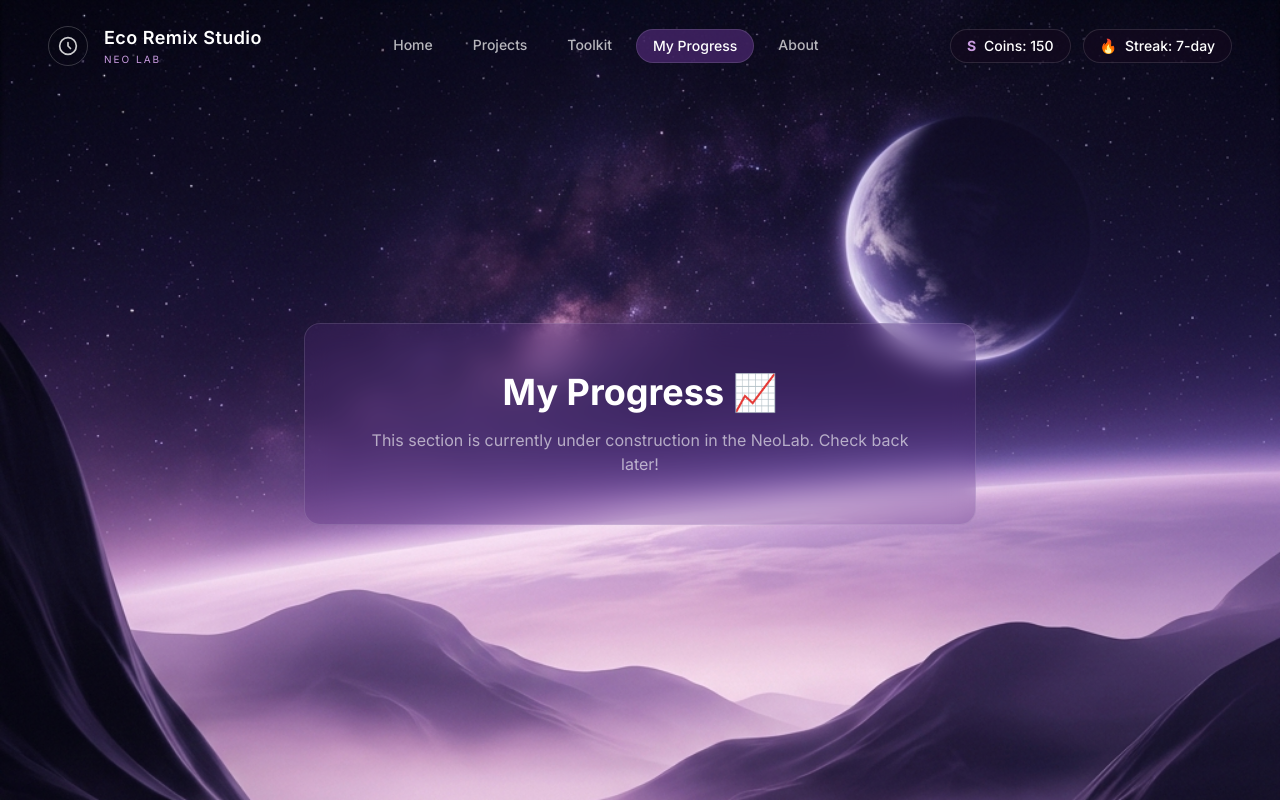
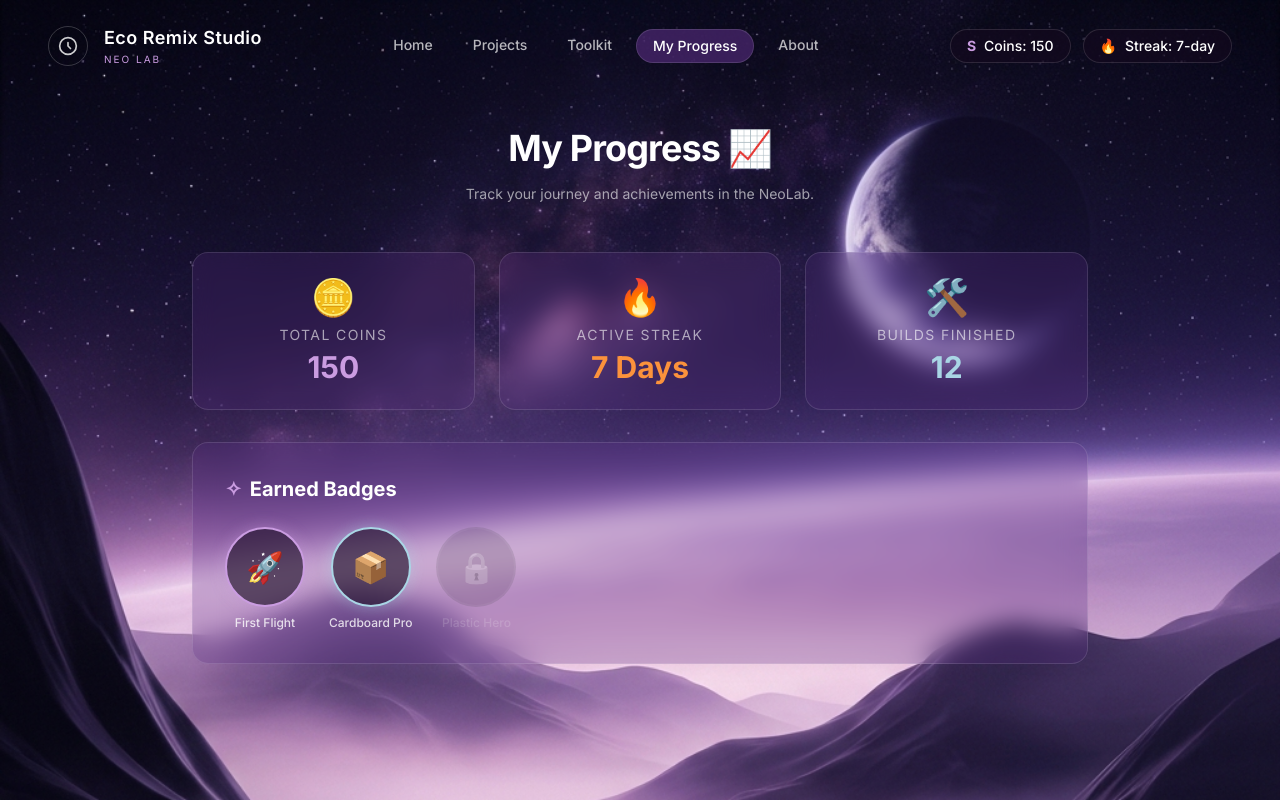
Before and after one commit to azanabdullah2752012-ui/sam-s-app, a React (Vite) app in the folder frontend/: page /progress in a window 1280 px wide. Built offline with nearby package versions, Linux system fonts and the light colour scheme.

Commit message:
feat: build out Toolkit, Progress, and About pages

```diff
--- a/frontend/src/App.jsx
+++ b/frontend/src/App.jsx
@@ -4,15 +4,9 @@ import Navbar from './components/Navbar';
 import Hero from './components/Hero';
 import Marketplace from './components/Marketplace';
 import ProjectPlanner from './components/ProjectPlanner';
-
-const PlaceholderPage = ({ title }) => (
-  <div className="w-full min-h-screen flex flex-col items-center justify-center pt-32 pb-20 z-10 relative">
-    <div className="glass p-12 rounded-2xl border border-neoBorder text-center max-w-2xl">
-      <h2 className="text-4xl font-bold mb-4">{title}</h2>
-      <p className="text-white/60">This section is currently under construction in the NeoLab. Check back later!</p>
-    </div>
-  </div>
-);
+import Toolkit from './components/Toolkit';
+import Progress from './components/Progress';
+import About from './components/About';
 
 function App() {
   const [coinBalance, setCoinBalance] = useState(150);
@@ -26,9 +20,9 @@ function App() {
             <Route path="/" element={<Hero />} />
             <Route path="/marketplace" element={<Marketplace coinBalance={coinBalance} setCoinBalance={setCoinBalance} />} />
             <Route path="/planner" element={<ProjectPlanner />} />
-            <Route path="/toolkit" element={<PlaceholderPage title="Toolkit 🛠️" />} />
-            <Route path="/progress" element={<PlaceholderPage title="My Progress 📈" />} />
-            <Route path="/about" element={<PlaceholderPage title="About ℹ️" />} />
+            <Route path="/toolkit" element={<Toolkit />} />
+            <Route path="/progress" element={<Progress coinBalance={coinBalance} />} />
+            <Route path="/about" element={<About />} />
           </Routes>
         </main>
       </div>
--- /dev/null
+++ b/frontend/src/components/About.jsx
@@ -0,0 +1,45 @@
+import React from 'react';
+
+const About = () => {
+  return (
+    <div className="w-full min-h-screen flex flex-col items-center pt-32 pb-20 z-10 relative">
+      <div className="text-center mb-12">
+        <h2 className="text-4xl font-bold mb-4 tracking-tight text-white">About NeoLab ℹ️</h2>
+        <p className="text-sm text-white/60">Discover the mission behind our universe.</p>
+      </div>
+
+      <div className="glass max-w-3xl w-full p-12 rounded-2xl border border-neoBorder relative overflow-hidden">
+        <div className="absolute -top-32 -right-32 w-64 h-64 bg-neoAccent opacity-20 rounded-full blur-3xl"></div>
+        <div className="absolute -bottom-32 -left-32 w-64 h-64 bg-neoBlue opacity-20 rounded-full blur-3xl"></div>
+
+        <div className="relative z-10">
+          <h3 className="text-2xl font-bold mb-4 flex items-center gap-2">
+            <span className="text-neoAccent">✧</span> Turning Trash into Treasures
+          </h3>
+          <p className="text-white/70 leading-relaxed mb-6">
+            Eco Remix Studio (NeoLab Edition) is a premium workspace dedicated to helping you transform everyday household recyclables into incredible DIY creations. Whether it's cardboard boxes, plastic bottles, or old fabrics, our Magic Brain AI helps you engineer the perfect blueprints.
+          </p>
+
+          <h3 className="text-2xl font-bold mb-4 flex items-center gap-2 mt-10">
+            <span className="text-neoBlue">✧</span> The Marketplace Economy
+          </h3>
+          <p className="text-white/70 leading-relaxed">
+            By building projects and maintaining your streak, you earn Coins. Use these Coins to unlock premium community-crafted blueprints in the Store. Keep building, keep recycling, and keep creating!
+          </p>
+
+          <div className="mt-10 p-6 bg-[rgba(20,9,30,0.5)] rounded-xl border border-neoBorder flex items-center justify-between">
+            <div>
+              <p className="text-xs text-white/40 uppercase tracking-widest">Version</p>
+              <p className="font-bold">v2.0.1 - NeoLab Build</p>
+            </div>
+            <button className="px-4 py-2 bg-white/10 hover:bg-white/20 rounded-lg text-sm transition">
+              View Changelog
+            </button>
+          </div>
+        </div>
+      </div>
+    </div>
+  );
+};
+
+export default About;
--- /dev/null
+++ b/frontend/src/components/Progress.jsx
@@ -0,0 +1,66 @@
+import React from 'react';
+
+const Progress = ({ coinBalance }) => {
+  return (
+    <div className="w-full min-h-screen flex flex-col items-center pt-32 pb-20 z-10 relative">
+      <div className="text-center mb-12">
+        <h2 className="text-4xl font-bold mb-4 tracking-tight text-white">My Progress 📈</h2>
+        <p className="text-sm text-white/60">Track your journey and achievements in the NeoLab.</p>
+      </div>
+
+      <div className="w-full max-w-4xl flex flex-col gap-8">
+
+        {/* Stats Row */}
+        <div className="grid grid-cols-1 md:grid-cols-3 gap-6">
+          <div className="glass p-6 rounded-2xl border border-neoBorder flex flex-col items-center text-center">
+            <span className="text-4xl mb-2">🪙</span>
+            <h4 className="text-sm text-white/60 uppercase tracking-widest mb-1">Total Coins</h4>
+            <p className="text-3xl font-bold text-neoAccent">{coinBalance}</p>
+          </div>
+
+          <div className="glass p-6 rounded-2xl border border-neoBorder flex flex-col items-center text-center">
+            <span className="text-4xl mb-2">🔥</span>
+            <h4 className="text-sm text-white/60 uppercase tracking-widest mb-1">Active Streak</h4>
+            <p className="text-3xl font-bold text-orange-400">7 Days</p>
+          </div>
+
+          <div className="glass p-6 rounded-2xl border border-neoBorder flex flex-col items-center text-center">
+            <span className="text-4xl mb-2">🛠️</span>
+            <h4 className="text-sm text-white/60 uppercase tracking-widest mb-1">Builds Finished</h4>
+            <p className="text-3xl font-bold text-neoBlue">12</p>
+          </div>
+        </div>
+
+        {/* Badges Section */}
+        <div className="glass p-8 rounded-2xl border border-neoBorder w-full">
+          <h3 className="text-xl font-bold text-white mb-6 flex items-center gap-2">
+            <span className="text-neoAccent">✧</span> Earned Badges
+          </h3>
+          <div className="flex flex-wrap gap-6">
+            <div className="flex flex-col items-center gap-2">
+              <div className="w-20 h-20 rounded-full bg-[rgba(20,9,30,0.6)] border-2 border-neoAccent flex items-center justify-center shadow-[0_0_15px_rgba(202,156,225,0.4)]">
+                <span className="text-3xl">🚀</span>
+              </div>
+              <span className="text-xs text-white/80 font-medium">First Flight</span>
+            </div>
+            <div className="flex flex-col items-center gap-2">
+              <div className="w-20 h-20 rounded-full bg-[rgba(20,9,30,0.6)] border-2 border-neoBlue flex items-center justify-center shadow-[0_0_15px_rgba(169,214,229,0.4)]">
+                <span className="text-3xl">📦</span>
+              </div>
+              <span className="text-xs text-white/80 font-medium">Cardboard Pro</span>
+            </div>
+            <div className="flex flex-col items-center gap-2 opacity-30 grayscale">
+              <div className="w-20 h-20 rounded-full bg-black/40 border-2 border-white/10 flex items-center justify-center">
+                <span className="text-3xl">🔒</span>
+              </div>
+              <span className="text-xs text-white/50 font-medium">Plastic Hero</span>
+            </div>
+          </div>
+        </div>
+
+      </div>
+    </div>
+  );
+};
+
+export default Progress;
--- /dev/null
+++ b/frontend/src/components/Toolkit.jsx
@@ -0,0 +1,66 @@
+import React from 'react';
+import { useNavigate } from 'react-router-dom';
+
+const Toolkit = () => {
+  const navigate = useNavigate();
+
+  return (
+    <div className="w-full min-h-screen flex flex-col items-center pt-32 pb-20 z-10 relative">
+      <div className="text-center mb-12">
+        <h2 className="text-4xl font-bold mb-4 tracking-tight text-white">Your Toolkit 🛠️</h2>
+        <p className="text-sm text-white/60">All the instruments you need to craft your masterpiece.</p>
+      </div>
+
+      <div className="grid grid-cols-1 md:grid-cols-2 lg:grid-cols-3 gap-6 w-full max-w-5xl">
+
+        {/* Planner Tool */}
+        <div className="glass p-8 rounded-2xl border border-neoBorder flex flex-col justify-between hover:bg-neoHover transition-colors h-64 relative overflow-hidden">
+          <div className="absolute top-0 right-0 w-24 h-24 bg-neoAccent opacity-10 rounded-bl-full"></div>
+          <div>
+            <div className="w-12 h-12 rounded-full border border-neoBorder flex items-center justify-center bg-[rgba(20,9,30,0.3)] mb-4">
+              <span className="text-xl">📝</span>
+            </div>
+            <h3 className="text-xl font-bold text-white mb-2">Project Planner</h3>
+            <p className="text-xs text-white/60 leading-relaxed">Map out your materials and step-by-step blueprints before building.</p>
+          </div>
+          <button onClick={() => navigate('/planner')} className="w-full py-2.5 bg-[rgba(20,9,30,0.6)] border border-neoBorder hover:bg-white/10 font-medium rounded-lg text-sm transition mt-4 text-white">
+            Launch Planner
+          </button>
+        </div>
+
+        {/* Inventory Tool */}
+        <div className="glass p-8 rounded-2xl border border-neoBorder flex flex-col justify-between hover:bg-neoHover transition-colors h-64 relative overflow-hidden">
+          <div className="absolute top-0 right-0 w-24 h-24 bg-neoBlue opacity-10 rounded-bl-full"></div>
+          <div>
+            <div className="w-12 h-12 rounded-full border border-neoBorder flex items-center justify-center bg-[rgba(20,9,30,0.3)] mb-4">
+              <span className="text-xl">📦</span>
+            </div>
+            <h3 className="text-xl font-bold text-white mb-2">Maker Inventory</h3>
+            <p className="text-xs text-white/60 leading-relaxed">Keep track of the cardboard, plastic, and fabric you have in stock.</p>
+          </div>
+          <button className="w-full py-2.5 bg-[rgba(20,9,30,0.6)] border border-neoBorder hover:bg-white/10 font-medium rounded-lg text-sm transition mt-4 text-white/40 cursor-not-allowed">
+            Coming Soon
+          </button>
+        </div>
+
+        {/* AI Scanner Tool */}
+        <div className="glass p-8 rounded-2xl border border-neoBorder flex flex-col justify-between hover:bg-neoHover transition-colors h-64 relative overflow-hidden">
+          <div className="absolute top-0 right-0 w-24 h-24 bg-white opacity-5 rounded-bl-full"></div>
+          <div>
+            <div className="w-12 h-12 rounded-full border border-neoBorder flex items-center justify-center bg-[rgba(20,9,30,0.3)] mb-4">
+              <span className="text-xl">🤖</span>
+            </div>
+            <h3 className="text-xl font-bold text-white mb-2">Magic Brain Scanner</h3>
+            <p className="text-xs text-white/60 leading-relaxed">Have our AI teacher review your finished builds and award stars.</p>
+          </div>
+          <button onClick={() => navigate('/')} className="w-full py-2.5 bg-review-gradient border border-neoBorder hover:opacity-80 font-medium rounded-lg text-sm transition mt-4 text-white">
+            Open Scanner
+          </button>
+        </div>
+
+      </div>
+    </div>
+  );
+};
+
+export default Toolkit;
```
